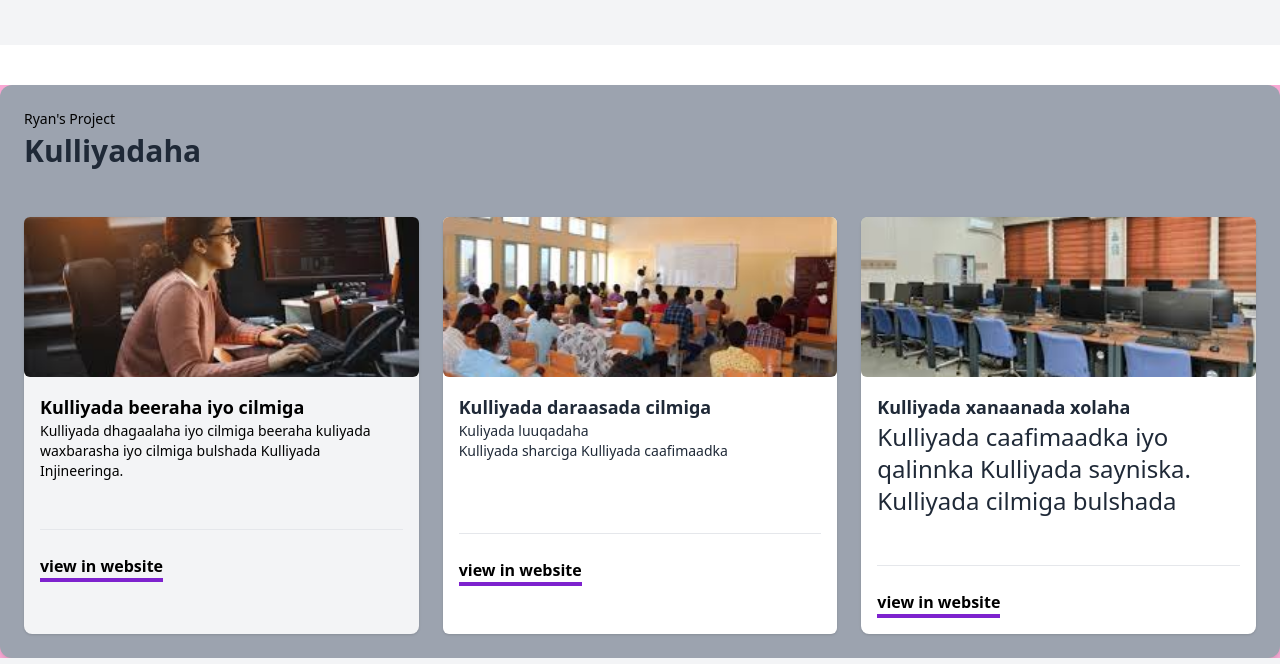
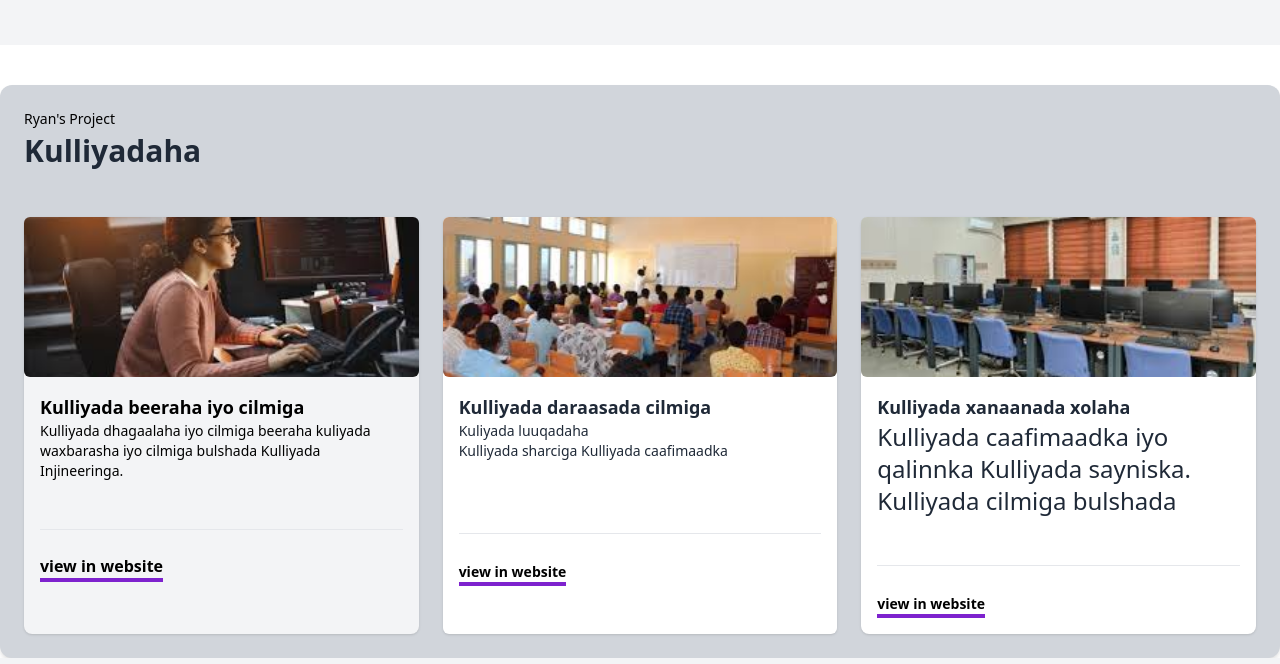
Before and after one commit to tangsancoder/finaly, a plain HTML site: page snu.html in a window 1280 px wide. Shown: the part 1503-2167 px from the top of the page. Drawn offline with nearby package versions, Linux system fonts and the light colour scheme; files whose address does not match are found by name.

Commit message:
Update snu.html

```diff
--- a/snu.html
+++ b/snu.html
@@ -108,8 +108,8 @@
 
 
 <!-- Three Boxes Container -->
-<section class="bg-pink-300 ">
-  <div class="bg-gray-400  mt-10 p-6 rounded-xl shadow-md ">
+<section class="bg-white ">
+  <div class="bg-gray-300  mt-10 p-6 rounded-xl shadow-md ">
       <div class="text-left">
         <p class="text-sm text-black mb-1">Ryan's Project</p>
         <h2 class="text-3xl font-bold text-gray-800">Kulliyadaha</h2>
@@ -127,7 +127,7 @@
           <hr>
           <br>
           <div class="inline-block border-b-4 border-purple-700 font-bold">
-            <p text-sm text-black  mt-1>view in website</p>
+            <p text-sm text-black  mt-1 text-semibold>view in website</p>
           </div>
         </div>
       </div>
@@ -144,7 +144,7 @@ Kulliyada caafimaadka</p>
 <hr>
 <br>
   <div class="inline-block border-b-4 border-purple-700 font-bold">
-            <p text-sm text-black  mt-1>view in website</p>
+            <p class="text-sm text-black  mt-1 text-semibold">view in website</p>
           </div>
 
         </div>
@@ -154,7 +154,7 @@ Kulliyada caafimaadka</p>
         <img src="lab.png" alt="" class="w-full h-40 object-cover rounded-md">
         <div class="p-4">
           <h3 class="text-lg font-bold text-gray-800">Kulliyada xanaanada xolaha</h3>
-          <p class="text-2xl text-gray-800 mb-6">Kulliyada caafimaadka iyo qalinnka
+          <p class="text-2xl text-gray-800 mb-6 text-semibold">Kulliyada caafimaadka iyo qalinnka
 Kulliyada sayniska.
 Kulliyada cilmiga bulshada</p>
 <br>
@@ -162,7 +162,7 @@ Kulliyada cilmiga bulshada</p>
 <hr>
 <br>
   <div class="inline-block border-b-4 border-purple-700 font-bold">
-            <p text-sm text-black  mt-1>view in website</p>
+            <p class="text-sm text-black  mt-1">view in website</p>
           </div>
 
         </div>
```
